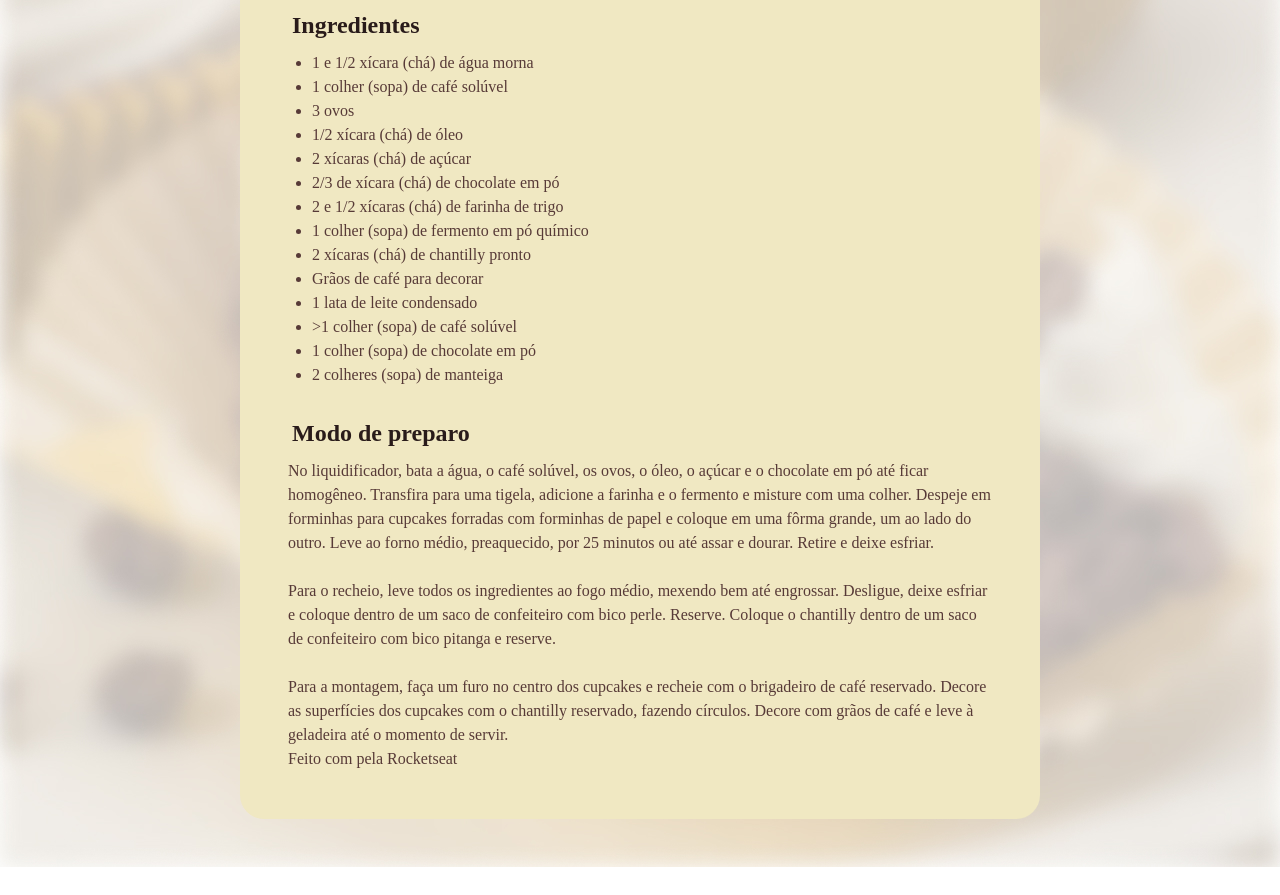
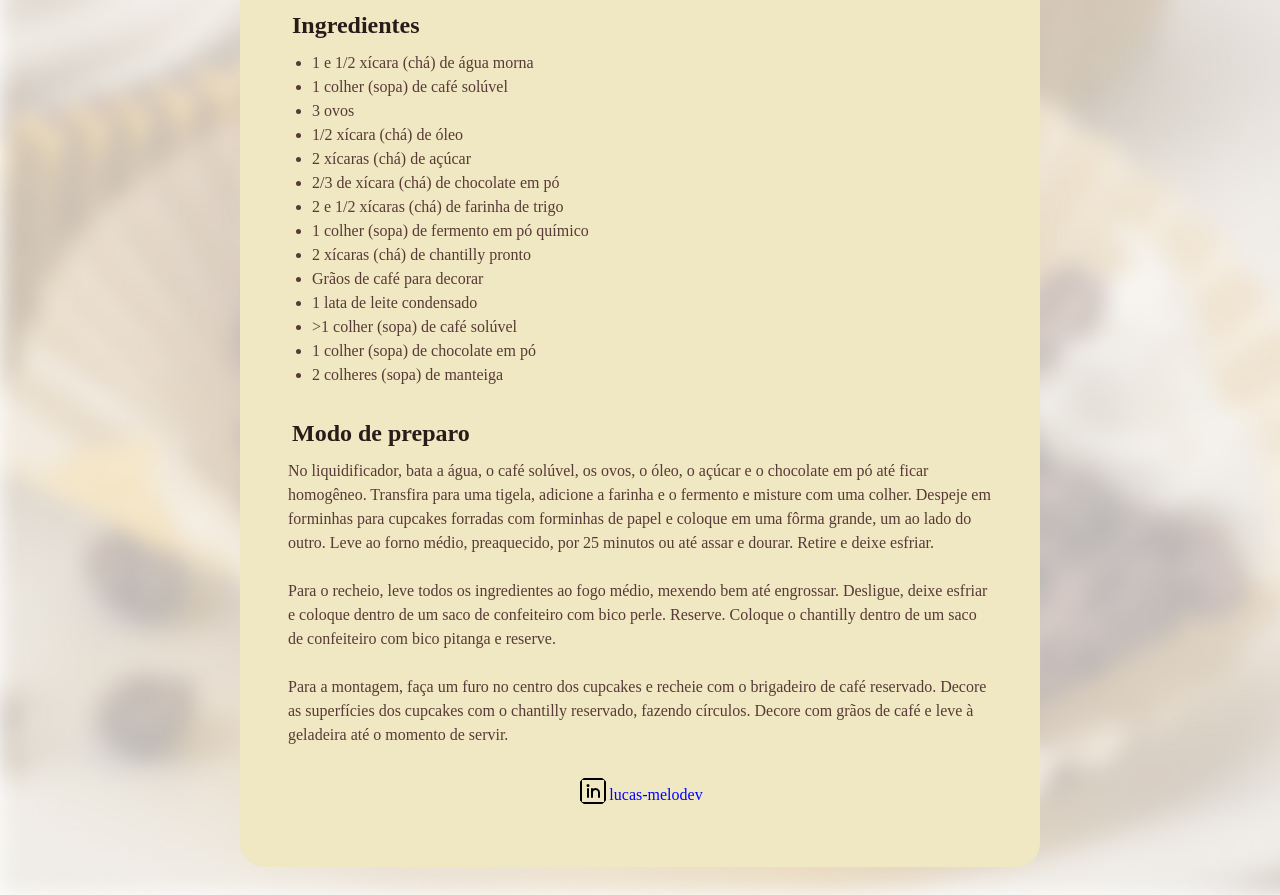
Before and after one commit to LucasMelodevs/Pagina-Receita-Rock, a plain HTML site: page index.html in a window 1280 px wide. Shown: the part 720-1615 px from the top of the page. Before the commit the page ends 1587 px from the top, so only its background shows below. Drawn offline with Linux system fonts and the light colour scheme; a web font is replaced by a local one.

Commit message:
Adicionando footer

```diff
--- a/index.html
+++ b/index.html
@@ -66,7 +66,9 @@
                     Decore as superfícies dos cupcakes com o chantilly reservado, fazendo círculos. Decore com grãos de
                     café e leve à geladeira até o momento de servir.</p>
             </section>
-            <footer>Feito com pela Rocketseat</footer>
+            <footer>
+               <img src="assets/linkedin-logo.svg" alt="linkedin">lucas-melodev
+            </footer>
         </main>
     </div>
 
--- a/style.css
+++ b/style.css
@@ -23,7 +23,7 @@ width:800px;
 padding: 24px;
 background-color: #F0E8C2;
 border-radius: 24px;
-margin: 48px auto;
+margin: 48px auto 28px;
 
 
 }
@@ -72,3 +72,16 @@ ul{
 p{
     color: #573A37;
 }
+
+footer{
+
+    color:blue;
+    text-align: center;
+    padding-top: 28px;
+    padding-bottom: 12px;
+
+}
+
+footer img{
+    vertical-align: bottom;
+}
```
Also changed, not shown: assets/linkedin-logo.svg (added).
